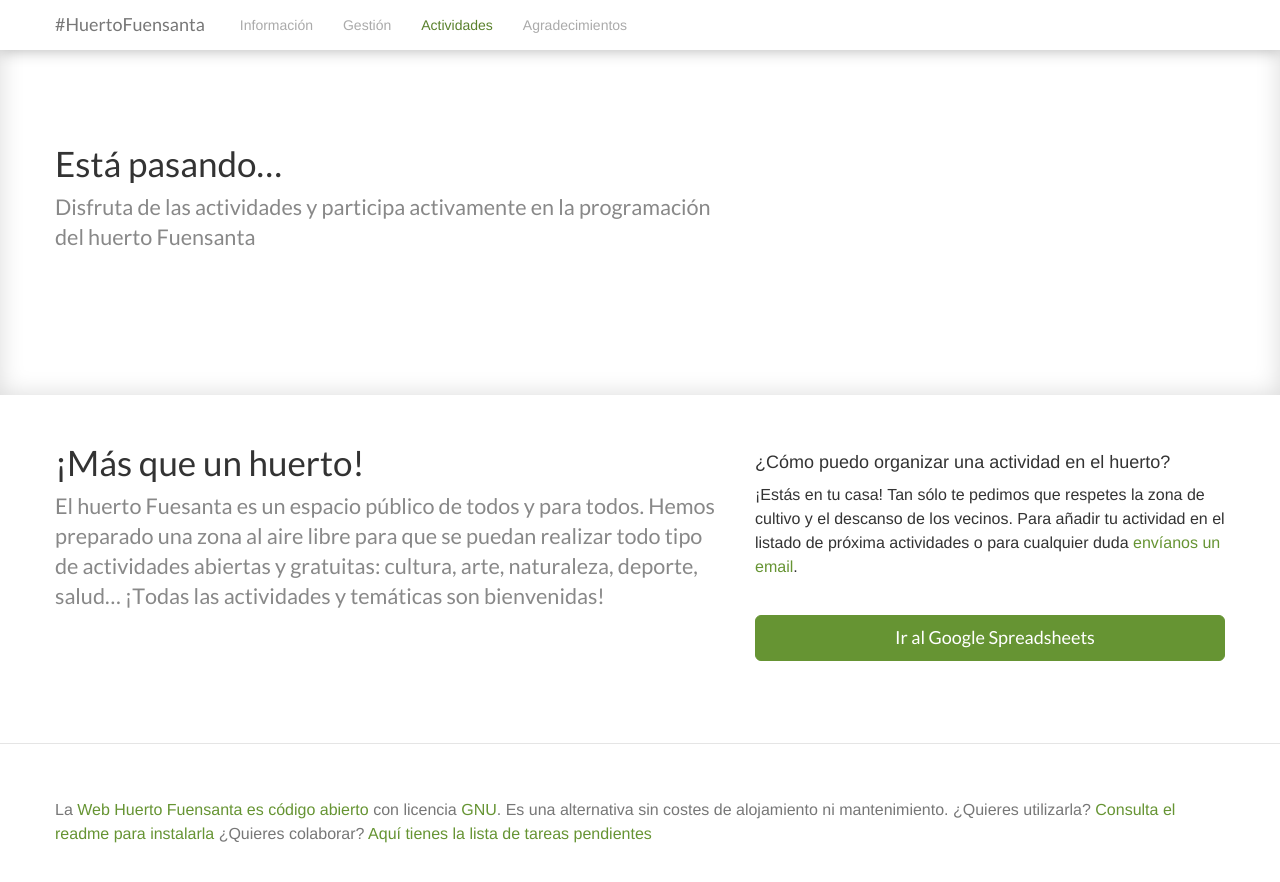
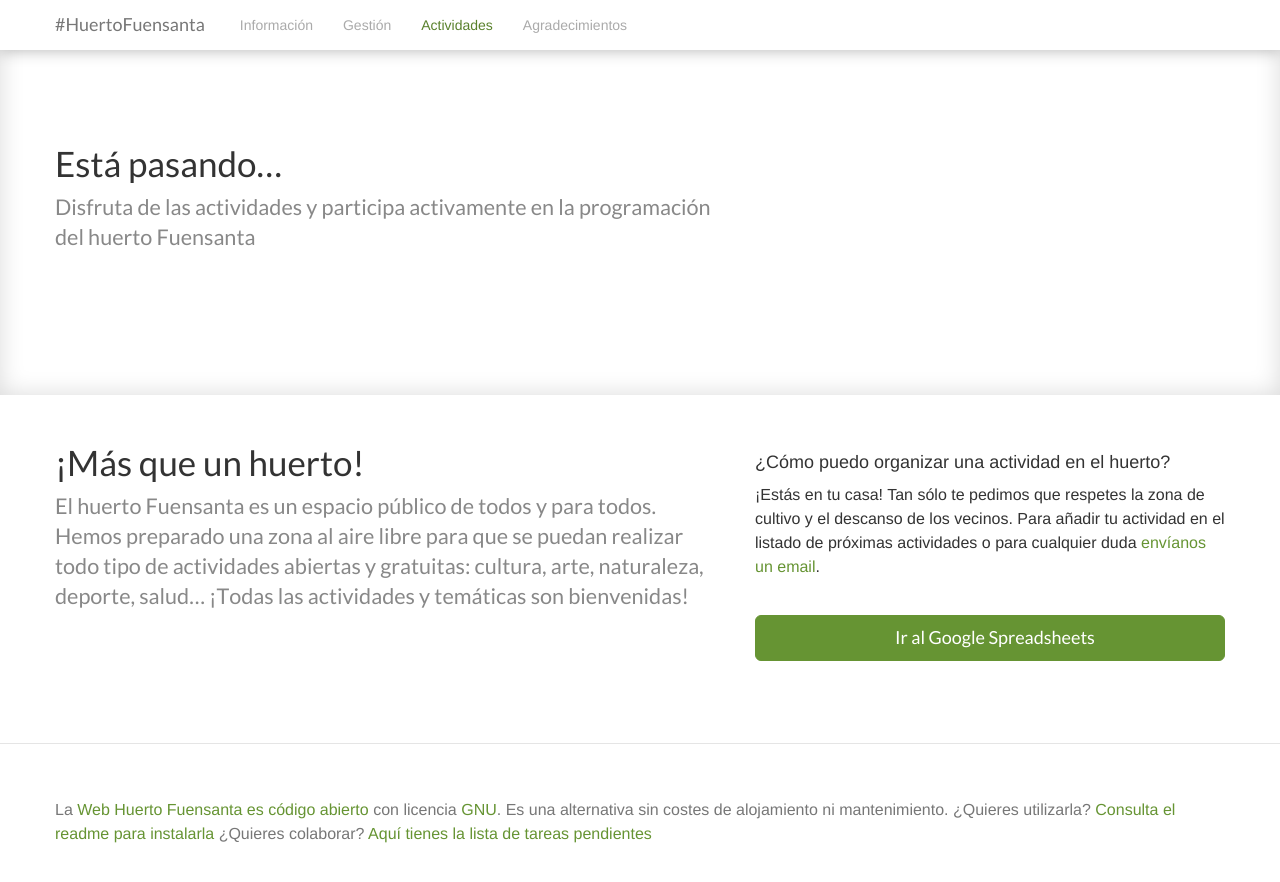
Before and after one commit to colaborativa/huertofuensanta.colaborativa.eu, a Jekyll site: the page built from 3_actividades.md, in a window 1280 px wide and 924 px high. Shown: the top 882 px of the window. Built offline with Jekyll 4.4.1, drawn with Linux system fonts in a browser that asks for light colours; nearby versions of some CDN libraries; comment, search, counter and statistics services are not loaded.

Commit message:
Typo errors fix

```diff
--- a/3_actividades.md
+++ b/3_actividades.md
@@ -10,7 +10,7 @@ cabecera: "Está pasando…"
 cabecera-subtitulo: "Disfruta de las actividades y participa activamente en la programación del huerto Fuensanta"
 
 titulo: "¡Más que un huerto!"
-subtitulo: "El huerto Fuesanta es un espacio público de todos y para todos. Hemos preparado una zona al aire libre para que se puedan realizar todo tipo de actividades abiertas y gratuitas: cultura, arte, naturaleza, deporte, salud… ¡Todas las actividades y temáticas son bienvenidas!"
+subtitulo: "El huerto Fuensanta es un espacio público de todos y para todos. Hemos preparado una zona al aire libre para que se puedan realizar todo tipo de actividades abiertas y gratuitas: cultura, arte, naturaleza, deporte, salud… ¡Todas las actividades y temáticas son bienvenidas!"
 
 boton-calendario-actividades:
  titulo: "Ir al Google Spreadsheets"
@@ -19,6 +19,6 @@ boton-calendario-actividades:
 contenido:
  como:
   header: "¿Cómo puedo organizar una actividad en el huerto?"
-  content: "¡Estás en tu casa! Tan sólo te pedimos que respetes la zona de cultivo y el descanso de los vecinos. Para añadir tu actividad en el listado de próxima actividades o para cualquier duda [envíanos un email](mailto:huertofuensanta@googlegroups.com)."
+  content: "¡Estás en tu casa! Tan sólo te pedimos que respetes la zona de cultivo y el descanso de los vecinos. Para añadir tu actividad en el listado de próximas actividades o para cualquier duda [envíanos un email](mailto:huertofuensanta@googlegroups.com)."
 
 ---
```
